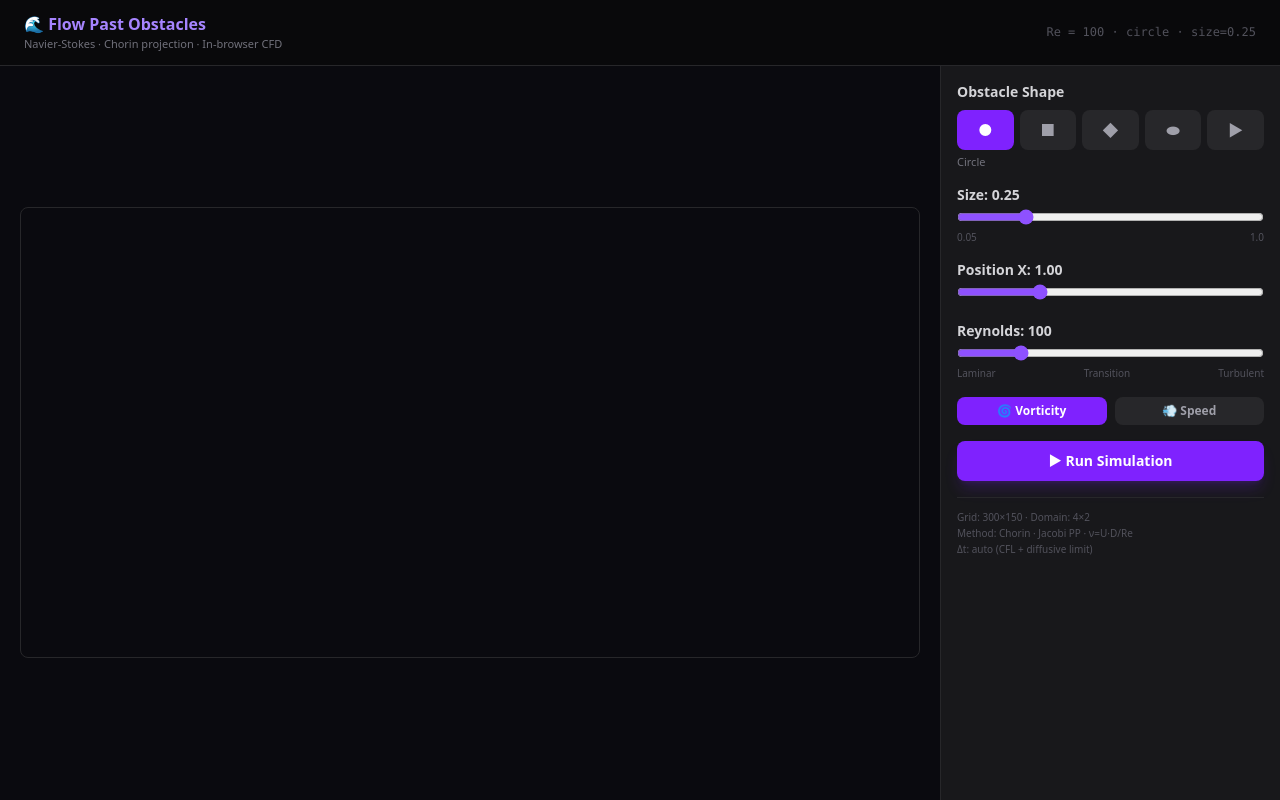
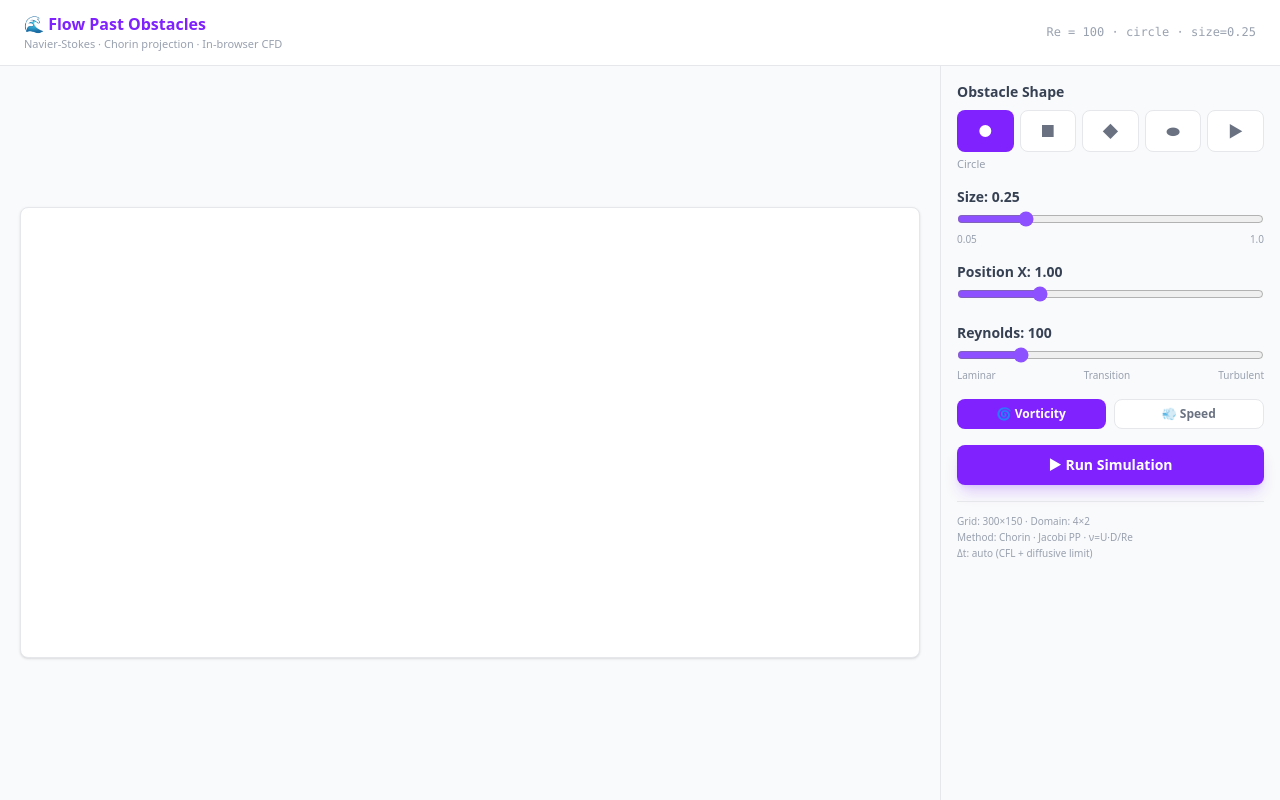
Before and after one commit to skmudassir-it/cfd-stl-nextjs, a Next.js app: page / in a window 1280 px wide. Built offline with nearby package versions, Linux system fonts and the light colour scheme.

Commit message:
Light mode + Blue-White-Red diverging colormap
- Classic CFD coolwarm colormap: blue (neg) → white → red (pos)
- White background everywhere, gray borders, dark text
- Obstacle rendered as dark gray (visible on white)
- Clean, paper-style look for vorticity analysis

```diff
--- a/src/app/globals.css
+++ b/src/app/globals.css
@@ -2,7 +2,7 @@
 
 body {
   margin: 0;
-  background: #09090b;
-  color: #e4e4e7;
+  background: #ffffff;
+  color: #1f2937;
   font-family: system-ui, -apple-system, sans-serif;
 }
--- a/src/app/page.tsx
+++ b/src/app/page.tsx
@@ -5,29 +5,19 @@ import { useSolverWorker } from "@/lib/useSolverWorker";
 import { generateMask, type ShapeKind } from "@/lib/shapes";
 import type { SolverFrame } from "@/lib/solver";
 
-// ── magma colormap (bright, high-contrast) ──────────────────
-// Dark background → bright yellow/white at high values
-function magma(t: number): [number, number, number] {
+// ── Blue–White–Red diverging colormap (classic CFD) ────────
+// t=0 → blue, t=0.5 → white, t=1 → red
+function coolwarm(t: number): [number, number, number] {
   t = Math.max(0, Math.min(1, t));
-  // piecewise cubic approximation of matplotlib magma
-  const r = t < 0.5
-    ? 0.001462 + t * 2 * (0.733068 - 0.001462)
-    : 0.733068 + (t - 0.5) * 2 * (0.987053 - 0.733068);
-  const g = t < 0.25
-    ? 0.000466 + t * 4 * (0.327754 - 0.000466)
-    : t < 0.5
-      ? 0.327754 + (t - 0.25) * 4 * (0.561235 - 0.327754)
-      : t < 0.75
-        ? 0.561235 + (t - 0.5) * 4 * (0.849142 - 0.561235)
-        : 0.849142 + (t - 0.75) * 4 * (0.995737 - 0.849142);
-  const b = t < 0.25
-    ? 0.013866 + t * 4 * (0.174267 - 0.013866)
-    : t < 0.5
-      ? 0.174267 + (t - 0.25) * 4 * (0.350492 - 0.174267)
-      : t < 0.75
-        ? 0.350492 + (t - 0.5) * 4 * (0.527159 - 0.350492)
-        : 0.527159 + (t - 0.75) * 4 * (0.247276 - 0.527159);
-  return [r, g, b];
+  if (t < 0.5) {
+    // blue → white: lerp (0,0,1) → (1,1,1)
+    const s = t * 2; // 0..1
+    return [s, s, 1 - s * 0.7];
+  } else {
+    // white → red: lerp (1,1,1) → (1,0,0)
+    const s = (t - 0.5) * 2; // 0..1
+    return [1, 1 - s, 1 - s];
+  }
 }
 
 // ── render frame to canvas ────────────────────────────────────
@@ -55,11 +45,11 @@ function renderFrame(
       const k = Math.min(gj * nx + gi, data.length - 1);
       const i4 = (py * w + px) * 4;
       if (solidMask[k]) {
-        // visible light gray obstacle with subtle edge
-        img.data[i4] = 200; img.data[i4+1] = 195; img.data[i4+2] = 210; img.data[i4+3] = 255;
+        // dark obstacle on white background
+        img.data[i4] = 40; img.data[i4+1] = 40; img.data[i4+2] = 40; img.data[i4+3] = 255;
       } else {
         const t = isFinite(data[k]) ? (data[k] - vMin) / vRange : 0.5;
-        const [cr, cg, cb] = magma(t);
+        const [cr, cg, cb] = coolwarm(t);
         img.data[i4] = Math.floor(cr * 255);
         img.data[i4+1] = Math.floor(cg * 255);
         img.data[i4+2] = Math.floor(cb * 255);
@@ -172,29 +162,29 @@ export default function Home() {
   const cancelExport = useCallback(() => { mediaRecorderRef.current?.stop(); }, []);
 
   return (
-    <div className="min-h-screen bg-zinc-950 text-zinc-200 flex flex-col">
+    <div className="min-h-screen bg-white text-gray-800 flex flex-col">
       {/* header */}
-      <header className="px-6 py-3 border-b border-zinc-800 flex items-center justify-between shrink-0">
+      <header className="px-6 py-3 border-b border-gray-200 flex items-center justify-between shrink-0">
         <div>
-          <h1 className="text-base font-bold text-violet-400">🌊 Flow Past Obstacles</h1>
-          <p className="text-[11px] text-zinc-500">Navier-Stokes · Chorin projection · In-browser CFD</p>
+          <h1 className="text-base font-bold text-violet-600">🌊 Flow Past Obstacles</h1>
+          <p className="text-[11px] text-gray-400">Navier-Stokes · Chorin projection · In-browser CFD</p>
         </div>
-        <span className="text-xs text-zinc-600 font-mono">Re = {reynolds} · {shape} · size={shapeSize.toFixed(2)}</span>
+        <span className="text-xs text-gray-400 font-mono">Re = {reynolds} · {shape} · size={shapeSize.toFixed(2)}</span>
       </header>
 
       <div className="flex-1 flex">
         {/* canvas */}
-        <div className="flex-1 p-3 flex items-center justify-center bg-[#0a0a0f]">
+        <div className="flex-1 p-3 flex items-center justify-center bg-gray-50">
           <canvas ref={canvasRef} width={900} height={450}
-            className="w-full max-w-[900px] rounded-lg border border-zinc-800" />
+            className="w-full max-w-[900px] rounded-lg border border-gray-200 bg-white shadow-sm" />
         </div>
 
         {/* controls */}
-        <div className="w-[340px] min-w-[340px] bg-zinc-900 border-l border-zinc-800 p-4 flex flex-col gap-4 overflow-y-auto text-sm">
+        <div className="w-[340px] min-w-[340px] bg-gray-50 border-l border-gray-200 p-4 flex flex-col gap-4 overflow-y-auto text-sm">
 
           {/* Shape selector */}
           <div>
-            <label className="font-semibold text-zinc-300">Obstacle Shape</label>
+            <label className="font-semibold text-gray-700">Obstacle Shape</label>
             <div className="grid grid-cols-5 gap-1.5 mt-2">
               {SHAPES.map(s => (
                 <button key={s.kind}
@@ -203,7 +193,7 @@ export default function Home() {
                   className={`py-2 rounded-lg text-sm font-medium transition-all ${
                     shape === s.kind
                       ? "bg-violet-600 text-white"
-                      : "bg-zinc-800 text-zinc-400 hover:bg-zinc-700"
+                      : "bg-white text-gray-500 hover:bg-gray-100 border border-gray-200"
                   }`}
                   title={s.label}
                 >
@@ -211,17 +201,17 @@ export default function Home() {
                 </button>
               ))}
             </div>
-            <p className="text-[11px] text-zinc-500 mt-1 capitalize">{shape}</p>
+            <p className="text-[11px] text-gray-400 mt-1 capitalize">{shape}</p>
           </div>
 
           {/* Size */}
           <div>
-            <label className="font-semibold text-zinc-300">Size: {shapeSize.toFixed(2)}</label>
+            <label className="font-semibold text-gray-700">Size: {shapeSize.toFixed(2)}</label>
             <input type="range" min={0.05} max={1.0} step={0.01} value={shapeSize}
               onChange={e => setShapeSize(Number(e.target.value))}
               disabled={running}
               className="w-full mt-1 accent-violet-500" />
-            <div className="flex justify-between text-[10px] text-zinc-600">
+            <div className="flex justify-between text-[10px] text-gray-400">
               <span>0.05</span><span>1.0</span>
             </div>
           </div>
@@ -229,7 +219,7 @@ export default function Home() {
           {/* Aspect ratio (only for non-circle) */}
           {shape !== "circle" && (
             <div>
-              <label className="font-semibold text-zinc-300">Aspect (W/H): {shapeAspect.toFixed(1)}</label>
+              <label className="font-semibold text-gray-700">Aspect (W/H): {shapeAspect.toFixed(1)}</label>
               <input type="range" min={0.3} max={3.0} step={0.1} value={shapeAspect}
                 onChange={e => setShapeAspect(Number(e.target.value))}
                 disabled={running}
@@ -239,7 +229,7 @@ export default function Home() {
 
           {/* X position */}
           <div>
-            <label className="font-semibold text-zinc-300">Position X: {shapeX.toFixed(2)}</label>
+            <label className="font-semibold text-gray-700">Position X: {shapeX.toFixed(2)}</label>
             <input type="range" min={0.3} max={3.0} step={0.05} value={shapeX}
               onChange={e => setShapeX(Number(e.target.value))}
               disabled={running}
@@ -248,12 +238,12 @@ export default function Home() {
 
           {/* Reynolds */}
           <div>
-            <label className="font-semibold text-zinc-300">Reynolds: {reynolds}</label>
+            <label className="font-semibold text-gray-700">Reynolds: {reynolds}</label>
             <input type="range" min={5} max={500} step={5} value={reynolds}
               onChange={e => setReynolds(Number(e.target.value))}
               disabled={running}
               className="w-full mt-1 accent-violet-500" />
-            <div className="flex justify-between text-[10px] text-zinc-600">
+            <div className="flex justify-between text-[10px] text-gray-400">
               <span>Laminar</span><span>Transition</span><span>Turbulent</span>
             </div>
           </div>
@@ -263,7 +253,7 @@ export default function Home() {
             {(["vorticity", "speed"] as const).map(f => (
               <button key={f} onClick={() => setField(f)} disabled={running}
                 className={`flex-1 py-1.5 rounded-lg text-xs font-semibold transition-all ${
-                  field === f ? "bg-violet-600 text-white" : "bg-zinc-800 text-zinc-400 hover:bg-zinc-700"
+                  field === f ? "bg-violet-600 text-white" : "bg-white text-gray-500 hover:bg-gray-100 border border-gray-200"
                 }`}>
                 {f === "vorticity" ? "🌀 Vorticity" : "💨 Speed"}
               </button>
@@ -273,7 +263,7 @@ export default function Home() {
           {/* Run */}
           <button onClick={running ? cancel : handleRun}
             className={`w-full py-2.5 rounded-lg text-sm font-bold transition-all ${
-              running ? "bg-red-600 hover:bg-red-500 text-white"
+              running ? "bg-red-500 hover:bg-red-400 text-white"
                       : "bg-violet-600 hover:bg-violet-500 text-white shadow-lg shadow-violet-600/20"
             }`}>
             {running ? "⏹ Cancel" : "▶ Run Simulation"}
@@ -282,43 +272,43 @@ export default function Home() {
           {/* progress */}
           {running && (
             <div>
-              <div className="w-full h-2 bg-zinc-800 rounded-full overflow-hidden">
+              <div className="w-full h-2 bg-gray-200 rounded-full overflow-hidden">
                 <div className="h-full bg-violet-500 transition-all duration-300" style={{ width: `${progress}%` }} />
               </div>
-              <p className="text-xs text-violet-400 text-center mt-1">Computing... {progress}%</p>
+              <p className="text-xs text-violet-600 text-center mt-1">Computing... {progress}%</p>
             </div>
           )}
-          {error && <p className="text-red-400 text-xs bg-red-900/20 p-2 rounded-lg">{error}</p>}
+          {error && <p className="text-red-600 text-xs bg-red-50 p-2 rounded-lg border border-red-200">{error}</p>}
 
           {/* playback */}
           {frames.length > 0 && !running && (
             <>
-              <div className="border-t border-zinc-800 pt-3">
+              <div className="border-t border-gray-200 pt-3">
                 <div className="flex gap-2">
                   <button onClick={() => setPlaying(p => !p)}
-                    className="flex-1 py-1.5 rounded-lg text-xs bg-zinc-800 hover:bg-zinc-700 text-zinc-300">
+                    className="flex-1 py-1.5 rounded-lg text-xs bg-white hover:bg-gray-100 text-gray-700 border border-gray-200">
                     {playing ? "⏸ Pause" : "▶ Play"}
                   </button>
                   <button onClick={() => { setPlaying(false); setFrameIdx(0); }}
-                    className="py-1.5 px-3 rounded-lg text-xs bg-zinc-800 hover:bg-zinc-700 text-zinc-300">⏮</button>
+                    className="py-1.5 px-3 rounded-lg text-xs bg-white hover:bg-gray-100 text-gray-700 border border-gray-200">⏮</button>
                 </div>
                 <input type="range" min={0} max={frames.length - 1} value={frameIdx}
                   onChange={e => { setPlaying(false); setFrameIdx(Number(e.target.value)); }}
                   className="w-full mt-1 accent-violet-500" />
-                <p className="text-[10px] text-zinc-500 text-center">Frame {frameIdx + 1} / {frames.length}</p>
+                <p className="text-[10px] text-gray-400 text-center">Frame {frameIdx + 1} / {frames.length}</p>
               </div>
               <button onClick={recording ? cancelExport : startExport}
                 className={`w-full py-2.5 rounded-lg text-sm font-bold ${
-                  recording ? "bg-amber-600 text-white" : "bg-zinc-800 hover:bg-zinc-700 text-zinc-300 border border-zinc-700"
+                  recording ? "bg-amber-500 text-white" : "bg-white hover:bg-gray-100 text-gray-700 border border-gray-200"
                 }`}>
                 {recording ? "⏹ Cancel" : "⬇ Export WebM"}
               </button>
-              {recording && <p className="text-xs text-amber-400 text-center">Recording...</p>}
+              {recording && <p className="text-xs text-amber-600 text-center">Recording...</p>}
             </>
           )}
 
           {/* info */}
-          <div className="border-t border-zinc-800 pt-3 text-[10px] text-zinc-600 space-y-0.5">
+          <div className="border-t border-gray-200 pt-3 text-[10px] text-gray-400 space-y-0.5">
             <p>Grid: {NX}×{NY} · Domain: {LX}×{LY}</p>
             <p>Method: Chorin · Jacobi PP · ν=U·D/Re</p>
             <p>Δt: auto (CFL + diffusive limit)</p>
```
